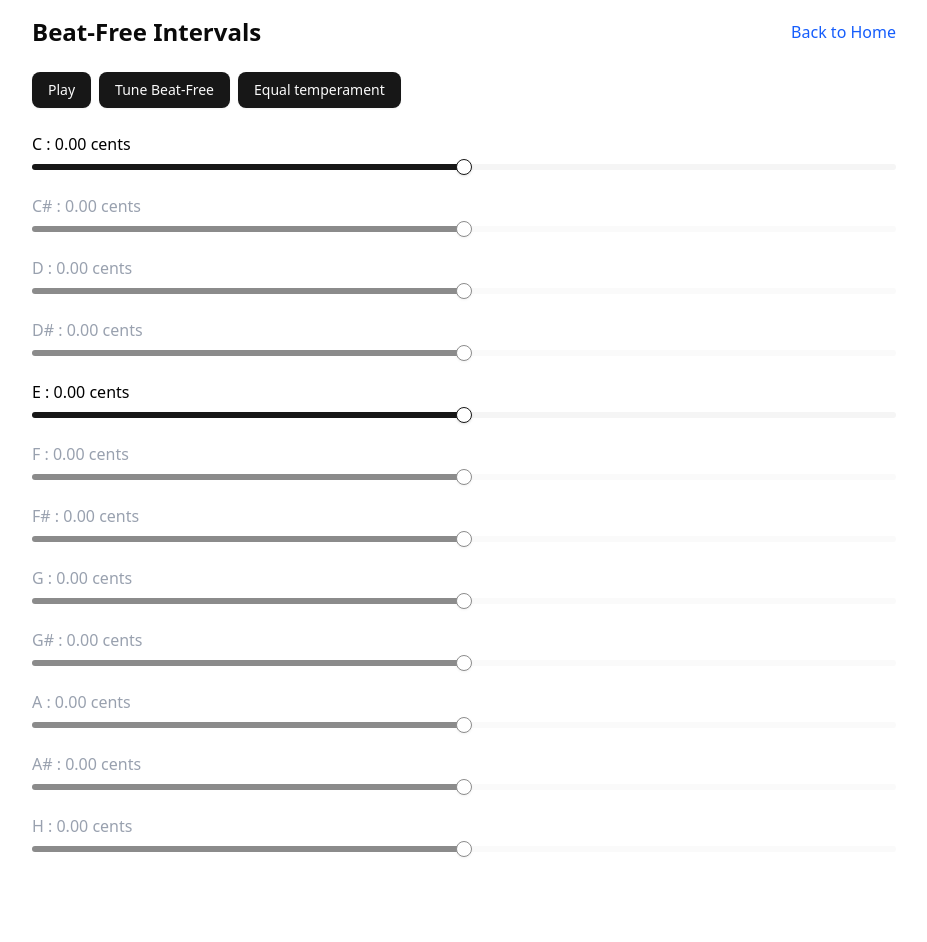
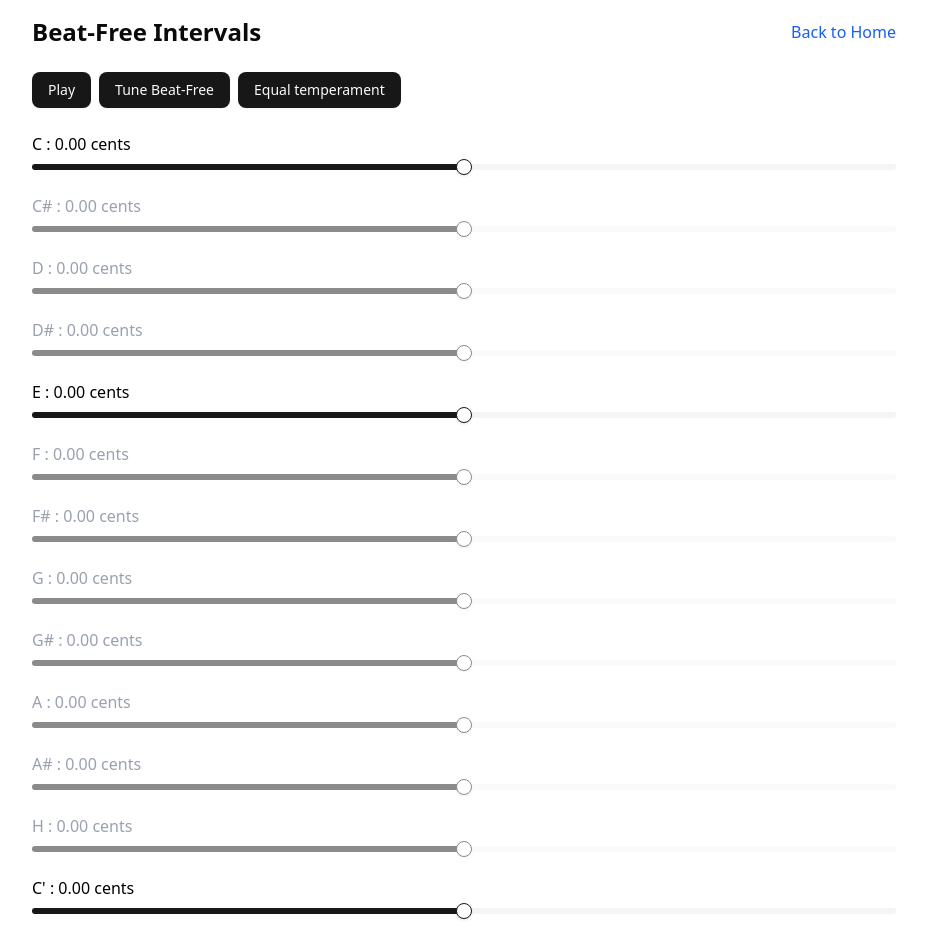
Before and after one commit to szabyg/clear-chord, a React (Vite) app: page /triad-tuner/beat-free-intervals in a window 1280 px wide. Shown: the top 942 px of the page, without its empty margins (176-1103 px from the left). Before the commit the page ends 868 px from the top, so only its background shows below. Built offline with nearby package versions, Linux system fonts and the light colour scheme.

Commit message:
Refactor BeatFreeIntervals to simplify note handling by replacing NOTE_NAMES with NOTES and streamline detune cents and interval matching logic.

```diff
--- a/src/BeatFreeIntervals.tsx
+++ b/src/BeatFreeIntervals.tsx
@@ -112,13 +112,29 @@ export default function BeatFreeIntervals() {
     // Keep the current active notes
     const currentActiveNotes = { ...activeNotes };
 
-    // Find the lowest active note
+    // Find the lowest active note (considering both base notes and octave notes)
     let lowestNoteIndex = -1;
+    let lowestNoteIsOctave = false;
+
+    // First check base notes
     for (let i = 0; i < NOTE_NAMES.length; i++) {
       const note = NOTE_NAMES[i];
-      if (currentActiveNotes[note] || currentActiveNotes[note + "'"]) {
+      if (currentActiveNotes[note]) {
         lowestNoteIndex = i;
+        lowestNoteIsOctave = false;
         break;
+      }
+    }
+
+    // If no base note is active, check octave notes
+    if (lowestNoteIndex === -1) {
+      for (let i = 0; i < NOTE_NAMES.length; i++) {
+        const note = NOTE_NAMES[i] + "'";
+        if (currentActiveNotes[note]) {
+          lowestNoteIndex = i;
+          lowestNoteIsOctave = true;
+          break;
+        }
       }
     }
 
@@ -129,16 +145,16 @@ export default function BeatFreeIntervals() {
     // This ensures inactive notes keep their current values
     const newDetuneCents = { ...detuneCents };
 
-    // For each active note, calculate the beat-free interval based on its distance from the lowest note
+    // For each note (both base and octave), calculate the beat-free interval based on its distance from the lowest note
     for (let i = 0; i < NOTE_NAMES.length; i++) {
-      const note = NOTE_NAMES[i];
+      const baseNote = NOTE_NAMES[i];
+      const octaveNote = baseNote + "'";
 
-      // Skip inactive notes
-      if (!currentActiveNotes[note] && !currentActiveNotes[note + "'"])
-        continue;
+      // Skip notes that are not active in either octave
+      if (!currentActiveNotes[baseNote] && !currentActiveNotes[octaveNote]) continue;
 
       // Skip the lowest note (it's our reference)
-      if (i === lowestNoteIndex) continue;
+      if (i === lowestNoteIndex && (!lowestNoteIsOctave || !currentActiveNotes[baseNote])) continue;
 
       // Calculate semitone distance from lowest note
       let semitones = i - lowestNoteIndex;
@@ -152,7 +168,7 @@ export default function BeatFreeIntervals() {
       for (const intervalName in INTERVALS) {
         if (Object.hasOwn(INTERVALS, intervalName)) {
           const interval = INTERVALS[intervalName as IntervalName];
-          if (interval.semitones === semitones) {
+          if (interval.semitones === semitones % 12) {
             // Exact match found
             bestRatio = interval.ratio;
             break;
@@ -170,8 +186,8 @@ export default function BeatFreeIntervals() {
       // Calculate the cent difference for this note
       const centsDifference = calculateCentsDifference(bestRatio, semitones);
 
-      // Update the detune cents for this note
-      newDetuneCents[note] = centsDifference;
+      // Update the detune cents for the base note
+      newDetuneCents[baseNote] = centsDifference;
     }
 
     // Set the target values to trigger animation
@@ -185,8 +201,13 @@ export default function BeatFreeIntervals() {
     // Create new detune cents object starting with initialDetunes
     // but keeping current values for inactive notes
     const newDetuneCents = { ...initialDetunes };
+
+    // Process base notes
     for (const note of NOTE_NAMES) {
-      if (!activeNotes[note] && !activeNotes[note + "'"]) {
+      const octaveNote = note + "'";
+
+      // If neither the base note nor its octave is active, keep the current value
+      if (!activeNotes[note] && !activeNotes[octaveNote]) {
         newDetuneCents[note] = detuneCents[note];
       }
     }
@@ -269,8 +290,10 @@ export default function BeatFreeIntervals() {
       // Calculate intermediate values for each note
       const newDetuneCents = { ...detuneCents };
       for (const note of NOTE_NAMES) {
-        // Skip inactive notes - don't animate them
-        if (!activeNotes[note] && !activeNotes[note + "'"]) {
+        const octaveNote = note + "'";
+
+        // Skip notes that are not active in either octave
+        if (!activeNotes[note] && !activeNotes[octaveNote]) {
           newDetuneCents[note] = detuneCents[note];
           continue;
         }
@@ -291,11 +314,11 @@ export default function BeatFreeIntervals() {
     // Only start animation if target values are different from current values for active notes
     let needsAnimation = false;
     for (const note of NOTE_NAMES) {
-      // Only check active notes
-      if (
-        (activeNotes[note] || activeNotes[note + "'"]) &&
-        detuneCents[note] !== targetDetuneCents[note]
-      ) {
+      const octaveNote = note + "'";
+
+      // Check if either the base note or its octave is active
+      if ((activeNotes[note] || activeNotes[octaveNote]) &&
+          detuneCents[note] !== targetDetuneCents[note]) {
         needsAnimation = true;
         break;
       }
@@ -320,7 +343,6 @@ export default function BeatFreeIntervals() {
     setActiveNotes((prev) => ({
       ...prev,
       [note]: !prev[note],
-      [note + "'"]: !prev[note + "'"],
     }));
   };
 
@@ -348,26 +370,27 @@ export default function BeatFreeIntervals() {
           </div>
         </div>
 
-        {NOTE_NAMES.map((note) => (
+        {NOTES.map((note) => (
           <div key={note} className="space-y-2">
             <label
-              className={`block font-medium cursor-pointer ${activeNotes[note] || activeNotes[note + "'"] ? "text-black" : "text-gray-400"}`}
+              className={`block font-medium cursor-pointer ${activeNotes[note] ? "text-black" : "text-gray-400"}`}
               onClick={() => toggleNote(note)}
             >
-              {note} : {detuneCents[note].toFixed(2)} cents
+              {note} : {detuneCents[note.replace("'", "")].toFixed(2)} cents
             </label>
             <Slider
               min={-50.0}
               max={50.0}
               step={0.1}
-              value={[detuneCents[note]]}
-              disabled={!(activeNotes[note] || activeNotes[note + "'"])}
+              value={[detuneCents[note.replace("'", "")]]}
+              disabled={!activeNotes[note]}
               onValueChange={([val]) => {
                 // Set flag for immediate update
                 setIsSliderAdjustment(true);
 
                 // Update both current and target values for manual adjustments
-                const newValue = { ...detuneCents, [note]: val };
+                const baseNote = note.replace("'", "");
+                const newValue = { ...detuneCents, [baseNote]: val };
                 setDetuneCents(newValue);
                 setTargetDetuneCents(newValue);
 
```
